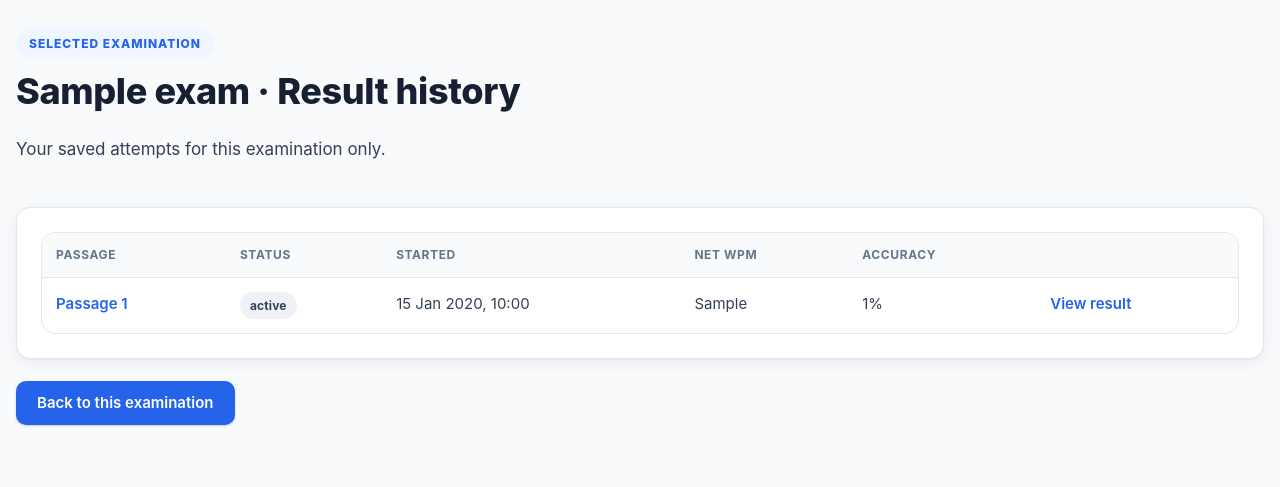
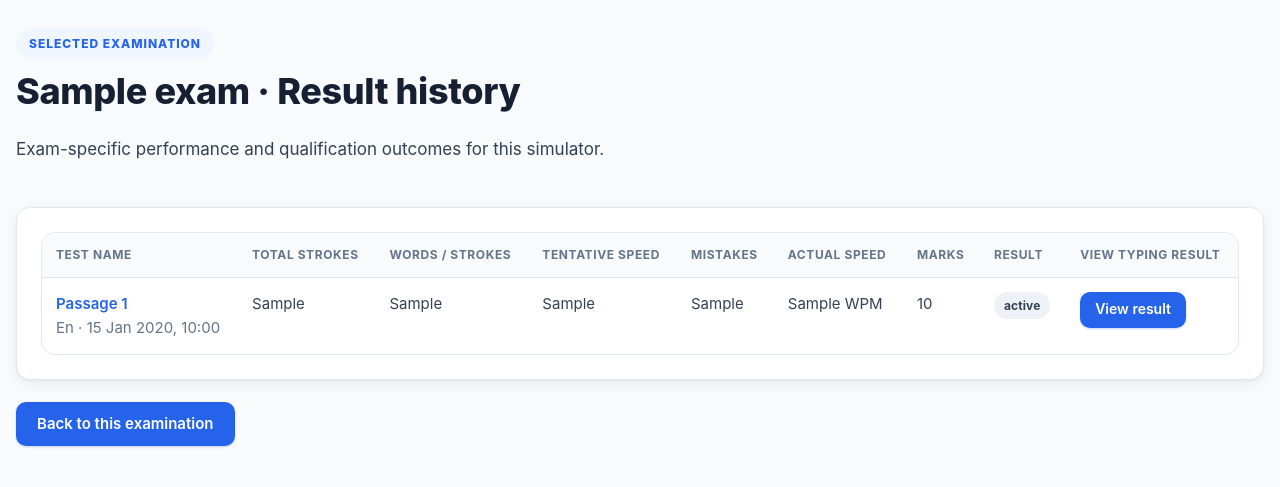
Before and after one commit to vikashphogat0-ux/typingskillzone-django, a Django app: template backend/accounts/templates/accounts/exam_result_history.html in a window 1280 px wide. Shown: the part 65-552 px from the top of the page. Run offline with Django 5.2, Linux system fonts and the light colour scheme; the template is opened without the code that fills it: most values are stand-ins (such as "Sample title", 1, 10 or a date in 2020); data that the repository does not hold is empty; parts of the project's set-up code (start-up, migrations or seed data) failed here and were passed over.

Commit message:
feat(results): add dedicated exam result dashboard columns

```diff
--- a/backend/accounts/templates/accounts/exam_result_history.html
+++ b/backend/accounts/templates/accounts/exam_result_history.html
@@ -4,22 +4,30 @@
 <section class="page-head">
   <span class="eyebrow">Selected examination</span>
   <h1>{{ exam.name }} · Result history</h1>
-  <p class="lead">Your saved attempts for this examination only.</p>
+  <p class="lead">Exam-specific performance and qualification outcomes for this simulator.</p>
 </section>
 <section class="card">
   {% if page_obj.object_list %}
   <div class="table-wrap"><table class="data-table">
-    <thead><tr><th>Passage</th><th>Status</th><th>Started</th><th>Net WPM</th><th>Accuracy</th><th></th></tr></thead>
+    <thead><tr>
+      <th>Test name</th><th>Total strokes</th><th>Words / strokes</th><th>Tentative speed</th>
+      <th>Mistakes</th><th>Actual speed</th><th>Marks</th><th>Result</th><th>View typing result</th>
+    </tr></thead>
     <tbody>
     {% for session in page_obj.object_list %}
+      {% with result=session.result_snapshot %}
       <tr>
-        <td><a href="{% url 'exams:exam_detail' exam.code %}?passage={{ session.publication.serial_number }}">Passage {{ session.publication.serial_number }}</a></td>
-        <td><span class="status-pill">{{ session.get_state_display }}</span></td>
-        <td>{{ session.started_at|date:"d M Y, H:i" }}</td>
-        <td>{{ session.result_snapshot.net_wpm|default:"–" }}</td>
-        <td>{% if session.result_snapshot.accuracy_percent %}{{ session.result_snapshot.accuracy_percent }}%{% else %}–{% endif %}</td>
-        <td><a href="{% url 'typing_sessions:session' session.pk %}">View result</a></td>
+        <td><a href="{% url 'exams:exam_detail' exam.code %}?passage={{ session.publication.serial_number }}">Passage {{ session.publication.serial_number }}</a><br><span class="muted">{{ session.publication.source.language|default:exam.language|title }} · {{ session.started_at|date:"d M Y, H:i" }}</span></td>
+        <td>{{ result.gross_strokes|default:result.reported_keystrokes|default:"–" }}</td>
+        <td>{% if result.gross_words != None %}{{ result.gross_words }}{% elif result.gross_strokes != None %}{{ result.gross_strokes|floatformat:1 }}{% else %}–{% endif %}</td>
+        <td>{% if result.tentative_wpm != None %}{{ result.tentative_wpm }}{% else %}–{% endif %}</td>
+        <td>{{ result.error_count|default:result.weighted_mistakes|default:result.word_errors|default:"–" }}</td>
+        <td>{% if result.net_wpm != None %}{{ result.net_wpm }} WPM{% elif result.gross_kdph != None %}{{ result.gross_kdph }} KDPH{% else %}–{% endif %}</td>
+        <td>{% if result.score != None %}{{ result.score }}{% else %}N/A{% endif %}</td>
+        <td><span class="status-pill">{{ result.qualification_status|default:"NOT EVALUATED" }}</span></td>
+        <td><a class="btn btn-primary btn-small" href="{% url 'typing_sessions:session' session.pk %}">View result</a></td>
       </tr>
+      {% endwith %}
     {% endfor %}
     </tbody>
   </table></div>
```
